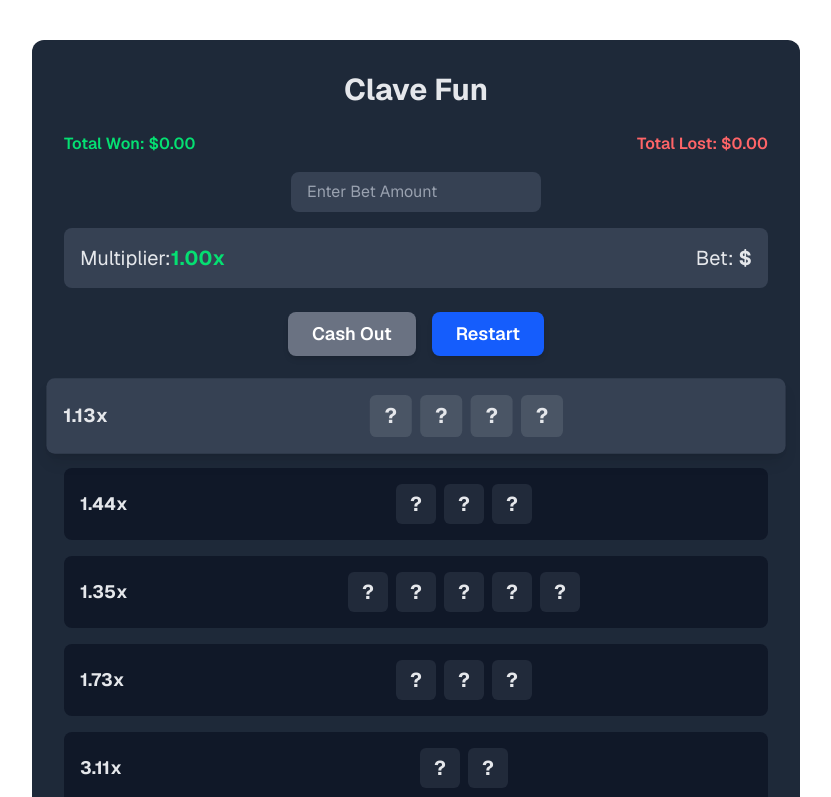
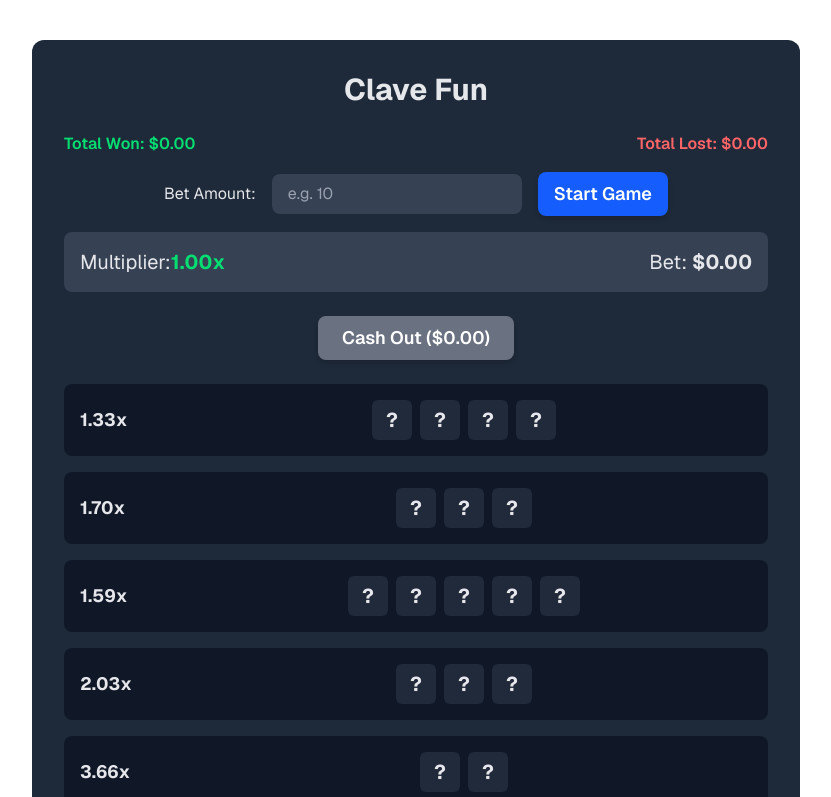
Before and after one commit to rersozlu/clave-fun, a Next.js app: page / in a window 1280 px wide. Shown: the top 797 px of the page, without its empty margins (224-1055 px from the left). Built offline with nearby package versions, Linux system fonts and the light colour scheme.

Commit message:
feat: change houseedhe

```diff
--- a/app/page.tsx
+++ b/app/page.tsx
@@ -21,10 +21,10 @@ const Game: React.FC = () => {
   const [betAmount, setBetAmount] = useState<number | null>(null);
 
   useEffect(() => {
-    setupGame();
+    setupGame(true);
   }, []);
 
-  const setupGame = useCallback(() => {
+  const setupGame = useCallback((isInitialSetup = false) => {
     const tempGameData: GameStepData[] = [];
     let previousMultiplier: number = 1;
 
@@ -41,7 +41,17 @@ const Game: React.FC = () => {
       const fairMultiplier: number = 1 / winProbability;
 
       let houseEdge: number;
-      if (rowSize === 2) {
+
+      // İlk turda fee yok
+      if (i === 0) {
+        houseEdge = 0;
+      }
+      // 15. turdan sonra fee yok
+      else if (i >= 14) {
+        houseEdge = 0;
+      }
+      // Diğer durumlarda kutu sayısına göre fee
+      else if (rowSize === 2) {
         houseEdge = 0.1;
       } else if (rowSize >= 3 && rowSize <= 4) {
         houseEdge = 0.15;
@@ -67,7 +77,10 @@ const Game: React.FC = () => {
     setGameData(tempGameData);
     setCurrentStep(0);
     setCurrentMultiplier(1);
+
+    if (!isInitialSetup) {
       setGameState("playing");
+    }
   }, []);
 
   const shuffleArray = (array: number[]): number[] => {
@@ -116,6 +129,7 @@ const Game: React.FC = () => {
       } else {
         const winnings = betAmount * nextMultiplier;
         setTotalWon((prev) => prev + (winnings - betAmount));
+        setGameState("not-started");
       }
     }
   };
@@ -124,12 +138,33 @@ const Game: React.FC = () => {
     if (gameState !== "playing" || betAmount === null) return;
     const winnings = betAmount * currentMultiplier;
     setTotalWon((prev) => prev + (winnings - betAmount));
+    setGameState("not-started");
+  };
+
+  const handleAction = () => {
+    if (gameState === "not-started" || gameState === "lost") {
       setupGame();
+    } else {
+      // Bu kısım, oyun devam ederken restart işlevi görür
+      setupGame();
+    }
   };
 
   const cashOutAmount = betAmount !== null ? (betAmount * currentMultiplier).toFixed(2) : "0.00";
   const totalWinAmount = totalWon.toFixed(2);
   const totalLostAmount = totalLost.toFixed(2);
+
+  const actionButtonText = () => {
+    if (gameState === "not-started") {
+      return "Start Game";
+    }
+    if (gameState === "lost") {
+      return "Play Again";
+    }
+    return "Restart";
+  };
+
+  const showGameUI = gameState !== "not-started" || gameData.length > 0;
 
   return (
     <div className="bg-gray-800 text-gray-200 font-sans text-center p-4 sm:p-8 rounded-xl max-w-full sm:max-w-3xl mx-auto my-4 sm:my-10">
@@ -141,26 +176,33 @@ const Game: React.FC = () => {
       </div>
 
       <div className="flex flex-col sm:flex-row justify-center items-center gap-2 sm:gap-4 mb-4">
+        <span className="text-gray-200">Bet Amount:</span>
         <input
           type="number"
-          placeholder="Enter Bet Amount"
           value={betAmount === null ? "" : betAmount}
           onChange={(e) => setBetAmount(parseFloat(e.target.value))}
           className="w-full sm:w-auto px-4 py-2 rounded-lg bg-gray-700 text-gray-200 focus:outline-none focus:ring-2 focus:ring-blue-600 placeholder-gray-400"
+          placeholder="e.g. 10"
         />
+        <button
+          onClick={handleAction}
+          className="w-full sm:w-auto px-4 py-2 text-sm sm:text-lg font-semibold text-white bg-blue-600 rounded-lg shadow-md hover:bg-blue-700 focus:outline-none transition-colors"
+        >
+          {actionButtonText()}
+        </button>
       </div>
 
-      {gameState !== "not-started" && (
+      {showGameUI && (
+        <>
           <div className="flex flex-col sm:flex-row justify-between items-center sm:mb-6 p-3 sm:p-4 bg-gray-700 rounded-lg">
             <p className="text-base sm:text-xl">
               Multiplier:
               <span className="font-bold text-green-400">{currentMultiplier.toFixed(2)}x</span>
             </p>
             <p className="text-base sm:text-xl mt-2 sm:mt-0">
-            Bet: <span className="font-bold">${betAmount?.toFixed(2)}</span>
+              Bet: <span className="font-bold">${betAmount?.toFixed(2) || "0.00"}</span>
             </p>
           </div>
-      )}
 
           <div className="flex flex-col sm:flex-row justify-center gap-2 sm:gap-4 mb-4 sm:mb-6">
             <button
@@ -168,19 +210,12 @@ const Game: React.FC = () => {
               className="w-full sm:w-auto px-4 py-2 sm:px-6 sm:py-2 text-sm sm:text-lg font-semibold text-white bg-green-600 rounded-lg shadow-md hover:bg-green-700 focus:outline-none disabled:bg-gray-500 disabled:cursor-not-allowed transition-colors"
               disabled={currentStep === 0 || gameState !== "playing"}
             >
-          {currentStep === 0 ? "Cash Out" : `Cash Out ($${cashOutAmount})`}
-        </button>
-        <button
-          onClick={setupGame}
-          className="w-full sm:w-auto px-4 py-2 sm:px-6 sm:py-2 text-sm sm:text-lg font-semibold text-white bg-blue-600 rounded-lg shadow-md hover:bg-blue-700 focus:outline-none transition-colors"
-        >
-          Restart
+              Cash Out (${cashOutAmount})
             </button>
           </div>
 
           <div className="space-y-2 sm:space-y-4">
-        {gameData.length > 0 &&
-          gameData.map((stepData, stepIndex) => (
+            {gameData.map((stepData, stepIndex) => (
               <div
                 key={stepIndex}
                 className={`
@@ -227,6 +262,8 @@ const Game: React.FC = () => {
               </div>
             ))}
           </div>
+        </>
+      )}
 
       {gameState === "lost" && (
         <h2 className="text-xl sm:text-2xl font-bold text-red-500 my-4">Lost! Multiplier reset.</h2>
```
Lines whose indentation alone changed are shown as unchanged.
